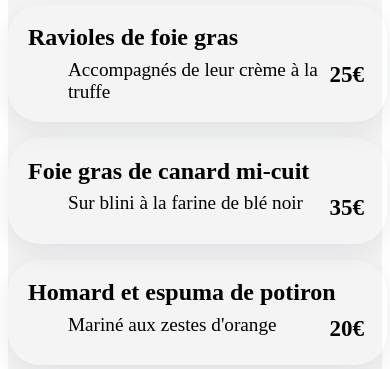
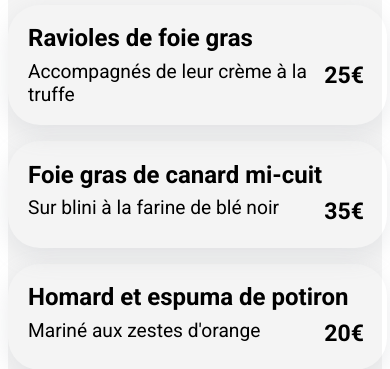
Before and after one commit to oleeefr/RandriamalalaFranz_3_01032022, a website: page menus/accueil-enchantee.html in a window 390 px wide. Shown: the part 475-844 px from the top of the page. Drawn offline with Linux system fonts and the light colour scheme; a web font is replaced by a local one.

Commit message:
Responsive des pages des menus

```diff
--- a/menus/accueil-enchantee.html
+++ b/menus/accueil-enchantee.html
@@ -18,11 +18,13 @@
         <a href="../index.html"><i class="fa-solid fa-arrow-left fa-2x"></i></a>
         <img src="../images/logo/ohmyfood.png" alt="Logo" srcset="../images/logo/ohmyfood@2x.svg" />
     </header>
+    <div class="container">
         <main>
             <section id="Nom-restaurant">
                 <img src="../images/restaurants/stil-unsplash.jpg" alt="Restaurant La note enchantée"/>
                 <div><h2>La note enchantée</h2><i class="fa-regular fa-heart fa-2x"></i></div>
             </section>
+            <div class="menus">
                 <section class="menu-restaurant">
                     <h2 class="menu-restaurant__typePlat">entrées</h2>
                     <div class="menu-restaurant__typePlat--souligne"></div>
@@ -174,7 +176,9 @@
                         <div class="btn-pink"><a href="#">Commander</a></div>
                     </div>
                 </section>
+            </div>
         </main>
+    </div>
     <footer>
         <h3>Ohmyfood</h3>
         <ul>
--- a/sass/layout/_container.scss
+++ b/sass/layout/_container.scss
@@ -33,6 +33,11 @@
             flex-wrap: wrap;
             justify-content: space-around;
         }
+
+        .menu-restaurant {
+            width: 100%;
+        }
+
     }
 
     // résolution minimum desktop
@@ -47,5 +52,19 @@
             justify-content: space-around;
         }
 
+        main .menus {
+            display:flex;
+            flex-wrap: wrap;
+            justify-content: space-around;
+            background: map-get($color-backgrdGrey,light);
+        }
+
+        .menu-restaurant {
+            width:480px;
+
+            article {
+                width:464px;
+            }
+        }
     }
 }
--- a/sass/pages/_pages-menus.scss
+++ b/sass/pages/_pages-menus.scss
@@ -104,7 +104,4 @@ header {
 
         }
     }
-
-
-
 }
```
Also changed, not shown: menus/accueil-delice-sens.html (+4 -0 lines), menus/accueil-francaise.html (+4 -0 lines), menus/accueil-palette-du-gout.html (+4 -0 lines), css/styles.css, 1 other file. Lines whose indentation alone changed are shown as unchanged.
